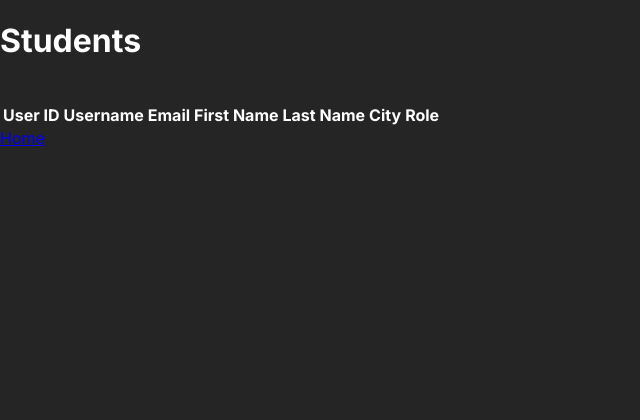
After one commit to preyes1/momentum, a Flask app: template templates/adminView.html in a window 1280 px wide. The commit adds this page. Shown: the top 420 px of the page, without its empty margins (0-640 px from the left). Run offline with Flask 3, Linux system fonts and the light colour scheme; the template is opened without the code that fills it, so the values that code supplies are empty; some libraries are stand-ins or nearby versions.

Commit message:
Roles, admin view users
added role creation
-first user created in database gets 'ADMIN' role
-users after get 'STANDARD' role

Dev Tools button function
-when clicked, can see all users in db

```diff
--- a/main.py
+++ b/main.py
@@ -167,12 +167,17 @@ def register():
     if request.method == "POST":
         email_exists = User.query.filter_by(email=form.email.data).first()
         username_exists = User.query.filter_by(username=form.username.data).first()
+        admin_exists = User.query.filter_by(id = 1).first()
 
         #if the email and username are unique
         if not email_exists:
             if not username_exists:
                 user = User(username = form.username.data, password = generate_password_hash(form.password.data, method='pbkdf2:sha256'), email = form.email.data,
                             fname = form.fname.data, lname = form.lname.data, city = form.city.data)
+                if not admin_exists:
+                    user.role = 'ADMIN'
+                else:
+                    user.role = 'STANDARD'
                 db.session.add(user)
                 db.session.commit()
                 #logs in the user so they don't have to input their info again to log in
@@ -187,6 +192,20 @@ def logout():
     logout_user()
     return redirect('/login')
 
+#View Users (admin page)
+@app.route("/adminView")
+@login_required
+def adminView():
+    if current_user.id == 1:
+        cnx = mysql.connector.connect(user = 'root', password='123', database='calendardb')
+        cur = cnx.cursor()
+        cur.execute("SELECT * FROM user")
+        users = cur.fetchall()
+        cur.close()
+        return render_template("adminView.html", users = users)
+    else:
+        return redirect(url_for('home', username = current_user.username))
+
 class User(db.Model, UserMixin):
     __tablename__ = 'user'
     id = db.Column(db.Integer, primary_key=True)
@@ -196,6 +215,7 @@ class User(db.Model, UserMixin):
     fname = db.Column(db.String(64))
     lname = db.Column(db.String(64))
     city = db.Column(db.String(64))
+    role = db.Column(db.String(64))
 
 
     tasks = db.relationship("Tasks", backref='user')
--- /dev/null
+++ b/templates/adminView.html
@@ -0,0 +1,40 @@
+{% extends "main.html" %}
+{% block title %}Admin View{% endblock %}
+
+
+{% block page_content %}
+<div class="page-header">
+    <h1>Students</h1>
+</div>
+
+
+<br/>
+<table class="table table_hover table-bordered table-striped">
+
+
+    <tr>
+        <th>User ID</th>
+        <th>Username</th>
+        <th>Email</th>
+        <th>First Name</th>
+        <th>Last Name</th>
+        <th>City</th>
+        <th>Role</th>
+    </tr>
+     {%for user in users%}
+    <tr>
+        <td>{{user.0}} </td>
+        <td>{{user.1}}</td>
+        <td>{{user.3}} </td>
+        <td>{{user.4}} </td>
+        <td>{{user.5}} </td>
+        <td>{{user.6}} </td>
+        <td>{{user.7}} </td>
+
+    </tr>
+    {%endfor%}
+</table>
+
+<a href="{{(url_for('home', username = current_user.username))}}">Home</a>
+
+{% endblock %}
--- a/templates/home.html
+++ b/templates/home.html
@@ -38,8 +38,8 @@
       </ul>
     </a>
     </ul>
-    {%if user.7 == "ADMIN"%}
-    <a href="" style="text-decoration: none; color: white;">
+    {%if user.0 == 1%}
+    <a href="/adminView" style="text-decoration: none; color: white;">
       <ul class="settings-container">
         <li class="account">
           <img class='trash-bin' src="static/admin.svg" style="height: 35px; width: 35px"
```
